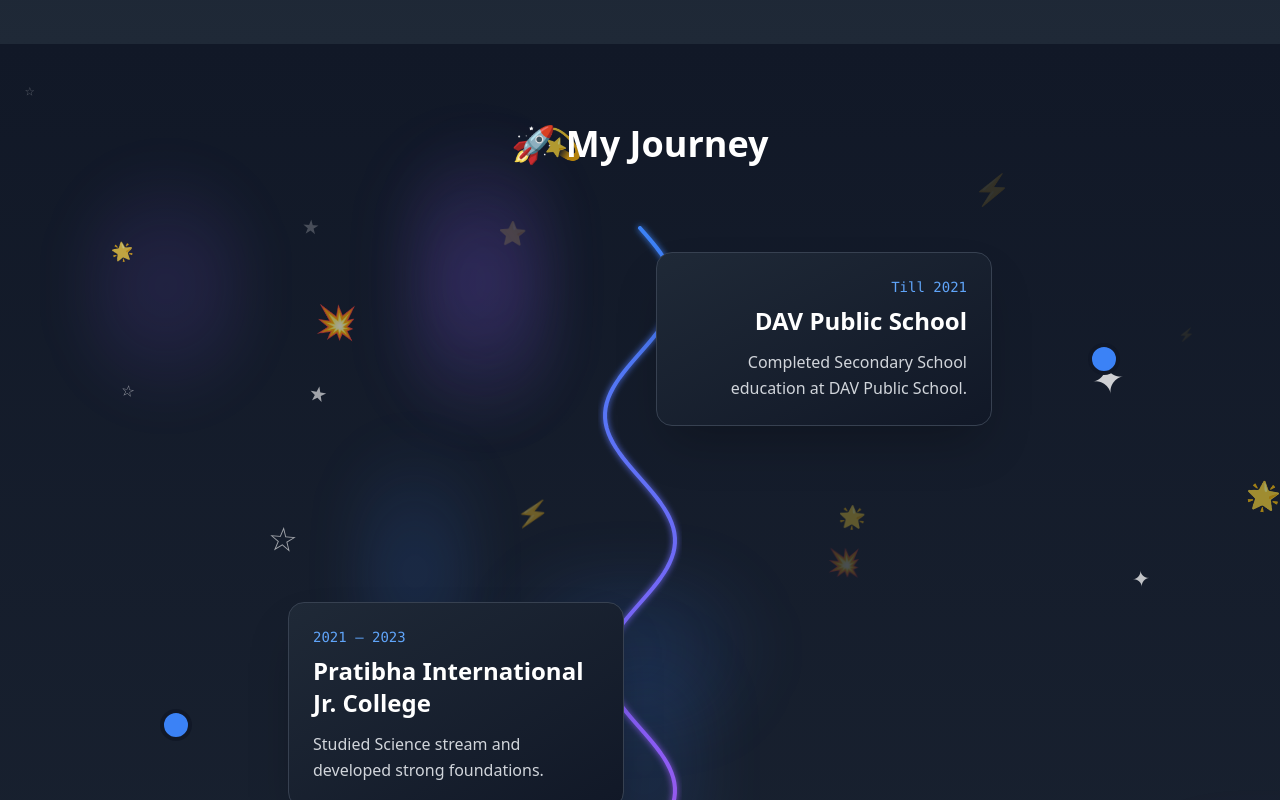
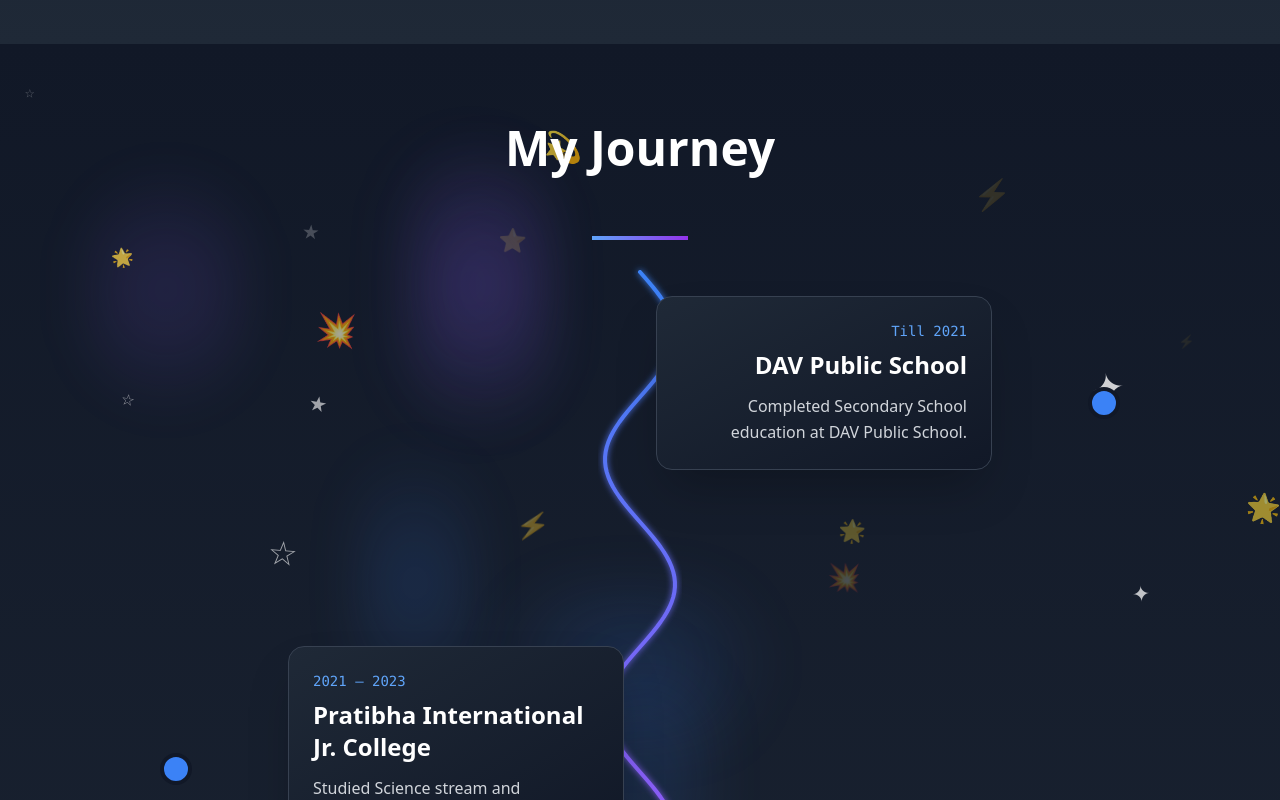
Before and after one commit to vedant-zeus/Portfolio, a React (Vite) app: page / in a window 1280 px wide. Shown: the part 1600-2400 px from the top of the page. Built offline with nearby package versions, Linux system fonts and the light colour scheme.

Commit message:
change in dependencies

```diff
--- a/src/components/Navigation.tsx
+++ b/src/components/Navigation.tsx
@@ -11,9 +11,9 @@ const Navigation: React.FC = () => {
     { href: '#hero', label: 'Home' },
     { href: '#about', label: 'About Me' },
     { href: '#timeline', label: 'Personal Info' },
+    { href: '#services', label: 'Services' },
     { href: '#technologies', label: 'Tech' },
     { href: '#projects', label: 'Projects' },
-    { href: '#services', label: 'Services' },
     { href: '#contact', label: 'Contact' }
   ];
 
--- a/src/components/PersonalInfo.tsx
+++ b/src/components/PersonalInfo.tsx
@@ -134,8 +134,11 @@ const Journey = () => {
       className="min-h-screen py-20 bg-gradient-to-b from-gray-900 to-gray-800 text-white relative overflow-hidden"
     >
       <AnimatedBackground />
-      <h2 className="text-4xl font-bold text-center mb-16 relative z-10">🚀 My Journey</h2>
+      <h2 className="text-5xl font-bold text-center mb-16 relative z-10"> My Journey</h2>
+      <div className="w-24 h-1 bg-gradient-to-r from-blue-400 to-purple-600 mx-auto mb-8"></div>
       <div className="relative max-w-4xl mx-auto px-4">
+
+
         <WavyLine
           scrollProgress={smoothProgress}
           totalHeight={totalHeight}
--- a/src/components/Projects.tsx
+++ b/src/components/Projects.tsx
@@ -38,8 +38,8 @@ const Projects: React.FC = () => {
       image:
         "https://images.pexels.com/photos/1779487/pexels-photo-1779487.jpeg",
       tech: ["React", "TypeScript", "Tailwind CSS"],
-      github: "https://github.com/vedant-zeus/portfolio",
-      demo: "https://portfolio-example.vercel.app/",
+      github: "https://github.com/vedant-zeus/Portfolio",
+      demo: "https://www.vedantamrutkar.site/",
     },
     {
       title: "Task Manager",
```
Also changed, not shown: package.json (+5 -2 lines), 1 other file (tests, documents, lock files or other folders).
